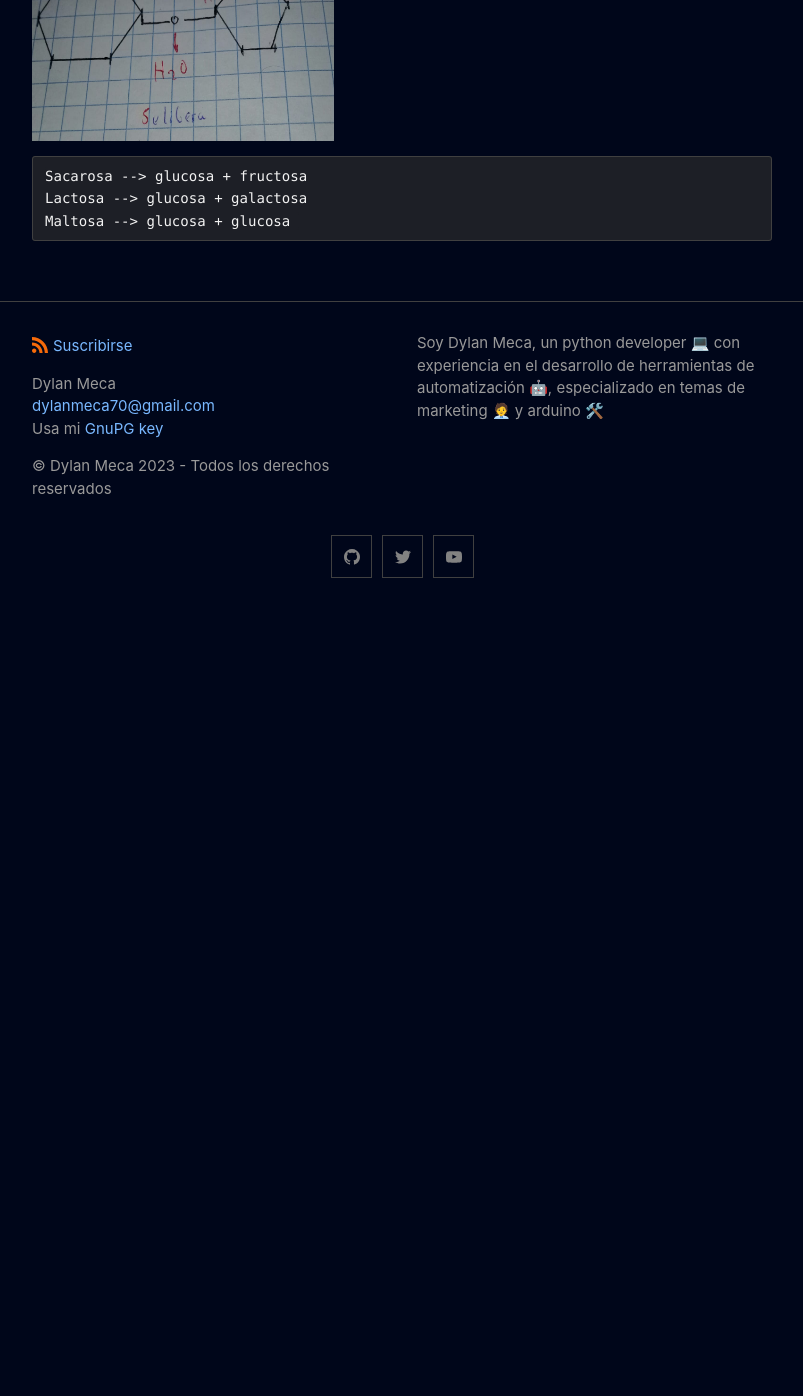
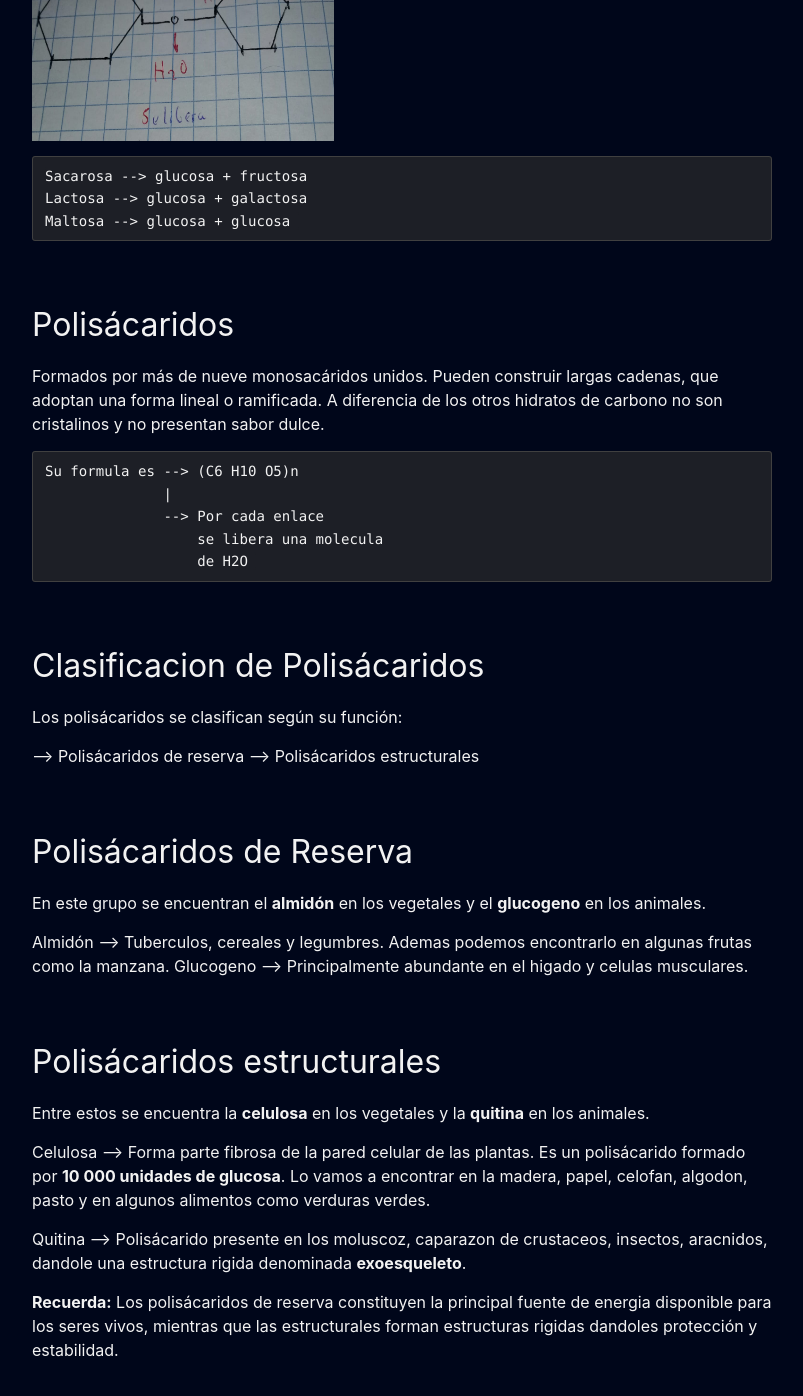
Before and after one commit to dylanmeca/dylanmeca.github.io, a Jekyll site: the page built from _posts/2023-05-06-Aprende-biologia-desde-0.md, in a window 1280 px wide and 1400 px high, scrolled down 7830 px. Shown: the top 1396 px of the window, without its empty margins (238-1041 px from the left). Built offline with Jekyll 4.4.1, drawn with Linux system fonts in a browser that asks for light colours; a script that is not in the unit is left out; comment, search, counter and statistics services are not loaded; before the commit the page ends 8443 px from its top, so only the background shows below that.

Commit message:
new update

````diff
--- a/_posts/2023-05-06-Aprende-biologia-desde-0.md
+++ b/_posts/2023-05-06-Aprende-biologia-desde-0.md
@@ -185,3 +185,34 @@ Sacarosa --> glucosa + fructosa
 Lactosa --> glucosa + galactosa
 Maltosa --> glucosa + glucosa
 ```
+## Polisácaridos
+Formados por más de nueve monosacáridos unidos. Pueden construir largas cadenas, que adoptan una forma lineal o ramificada.
+A diferencia de los otros hidratos de carbono no son cristalinos y no presentan sabor dulce.
+
+```
+Su formula es --> (C6 H10 O5)n
+              |
+              --> Por cada enlace
+                  se libera una molecula
+                  de H2O
+```
+## Clasificacion de Polisácaridos
+Los polisácaridos se clasifican según su función:
+
+--> Polisácaridos de reserva
+--> Polisácaridos estructurales
+
+## Polisácaridos de Reserva
+En este grupo se encuentran el **almidón** en los vegetales y el **glucogeno** en los animales.
+
+Almidón --> Tuberculos, cereales y legumbres. Ademas podemos encontrarlo en algunas frutas como la manzana.
+Glucogeno --> Principalmente abundante en el higado y celulas musculares.
+
+## Polisácaridos estructurales
+Entre estos se encuentra la **celulosa** en los vegetales y la **quitina** en los animales.
+
+Celulosa --> Forma parte fibrosa de la pared celular de las plantas. Es un polisácarido formado por **10 000 unidades de glucosa**. Lo vamos a encontrar en la madera, papel, celofan, algodon, pasto y en algunos alimentos como verduras verdes.
+
+Quitina --> Polisácarido presente en los moluscoz, caparazon de crustaceos, insectos, aracnidos, dandole una estructura rigida denominada **exoesqueleto**.
+
+**Recuerda:** Los polisácaridos de reserva constituyen la principal fuente de energia disponible para los seres vivos, mientras que las estructurales forman estructuras rigidas dandoles protección y estabilidad.
````
